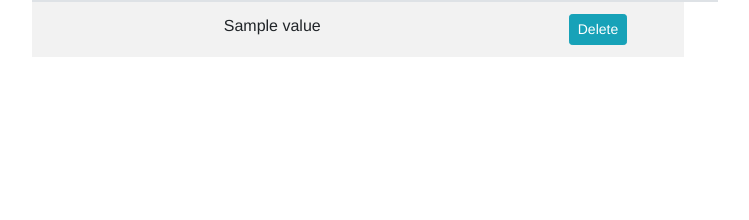
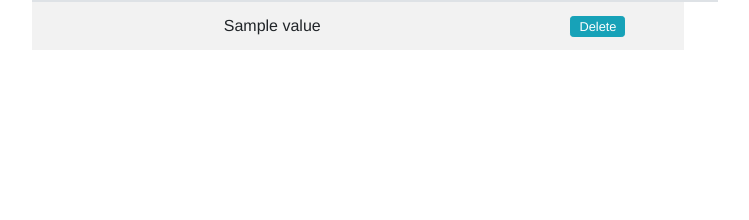
Before and after one commit to Kazbags/kit, a Python web app: template templates/asset.html in a window 1280 px wide. Shown: the part 455-675 px from the top of the page, without its empty margins (429-1178 px from the left). Run offline with Jinja, Linux system fonts and the light colour scheme; the template is opened without the code that fills it: most values are stand-ins (such as "Sample title", 1, 10 or a date in 2020); some libraries are stand-ins or nearby versions.

Commit message:
pushing to heroku

```diff
--- a/templates/asset.html
+++ b/templates/asset.html
@@ -169,6 +169,8 @@ $(document).ready(function(){
               </tbody>
           </table>
           </div>
+
+
           <div class="dropdown show">
             <a class="btn btn-info dropdown-toggle" style="width:100%" href="#" role="button" id="notes" data-toggle="dropdown" aria-haspopup="true" aria-expanded="false">
               Notes
@@ -191,7 +193,7 @@ $(document).ready(function(){
                             {% endfor %}
                             <td>
                               <form action="/asset/{{ itemid }}" method="post">
-                              <button class="btn btn-info btn-sm" type="submit" value = "{{ dict_item['id'] }}" name="delete" onclick="return confirm('Are you Sure?')">Delete</button>
+                              <button class="btn btn-info btn-sm py-0" style="font-size: 0.8em;" type="submit" value = "{{ dict_item['id'] }}" name="delete" onclick="return confirm('Are you Sure?')">Delete</button>
                             </form></td>
                     </tr>
                     {% endfor %}
```
